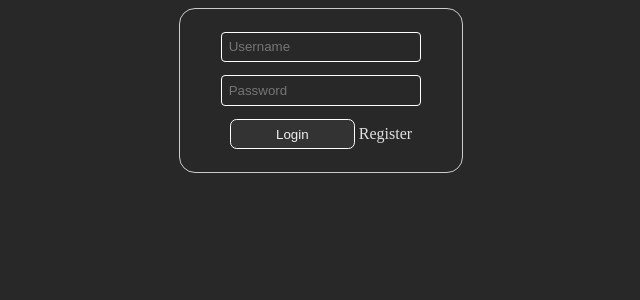
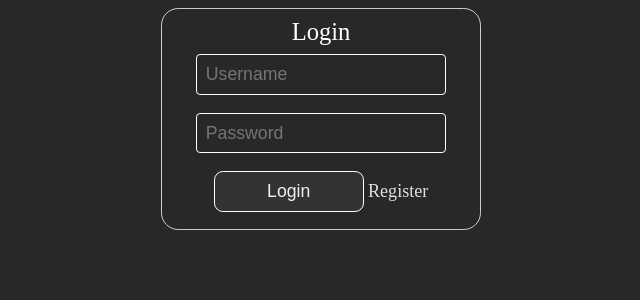
Before and after one commit to krishnams0ni/ViziMed, a Flask app: page / in a window 1280 px wide. Shown: the top 300 px of the page, without its empty margins (319-959 px from the left). Run offline with Flask 3, Linux system fonts and the light colour scheme.

Commit message:
Minor visual changes

```diff
--- a/routes.py
+++ b/routes.py
@@ -11,7 +11,6 @@ def register_routes(app):
             flash("You are already logged in")
             return redirect(url_for('dashboard'))
         else:
-            flash("Welcome back!")
             return render_template("login.html")
 
     @app.route('/login', methods=['POST', 'GET'])
@@ -28,13 +27,10 @@ def register_routes(app):
                 return redirect(url_for('dashboard'))
             else:
                 flash("Invalid credentials")
-        else:
-            flash("Welcome back!")
         return render_template("login.html")
 
     @app.route('/register', methods=['POST', 'GET'])
     def register():
-        flash("Welcome!")
         if request.method == 'POST':
             username = request.form.get("username")
             password = request.form.get("password")
--- a/static/base.css
+++ b/static/base.css
@@ -1,6 +1,7 @@
 body {
     background-color: #282828;
     color: white;
+    font-size: 1.025em;
 }
 
 .flash {
--- a/static/dashboard.css
+++ b/static/dashboard.css
@@ -8,7 +8,7 @@
 .card {
     border: 2px solid #e7e7e7;
     border-radius: 4px;
-    padding: .5rem;
+    padding: 0 .5rem;
 }
 
 form div {
--- a/static/login_register.css
+++ b/static/login_register.css
@@ -1,7 +1,11 @@
+* {
+    font-size: 1.025em;
+}
+
 form {
     margin: 0 auto;
-    width: 250px;
-    padding: 1em;
+    width: 300px;
+    padding: 0.5em;
     border: 1px solid #CCC;
     border-radius: 1em;
     text-align: center;
@@ -15,7 +19,7 @@ div {
 }
 
 input {
-    width: 200px;
+    width: 250px;
     padding: 0.5em;
     margin: 0.5em 0;
 }
@@ -37,3 +41,8 @@ a {
     display: inline-block;
     text-decoration: none;
 }
+
+.title {
+    font-size: 1.5rem;
+    margin: 0
+}
--- a/templates/dashboard.html
+++ b/templates/dashboard.html
@@ -3,7 +3,7 @@
 {% block content %}
     <link rel="stylesheet" href="{{ url_for('static', filename='dashboard.css') }}">
     {% if not info %}
-        <p>No patients found.</p>
+        <p style="font-size: 1.2rem; margin: 1rem 0;">No patients found.</p>
     {% endif %}
 
     <div class="cards">
--- a/templates/login.html
+++ b/templates/login.html
@@ -15,7 +15,9 @@
     {% endwith %}
 </div>
 
+
 <form action="/login" method="post">
+    <p class="title">Login</p>
     <input type="text" name="username" id="username" placeholder="Username">
     <input type="password" name="password" id="password" placeholder="Password">
     <input type="submit" value="Login">
--- a/templates/register.html
+++ b/templates/register.html
@@ -16,6 +16,7 @@
 </div>
 
 <form action="/register" method="post">
+    <p class="title">Register</p>
     <input type="text" name="username" id="username" placeholder="Username">
     <input type="password" name="password" id="password" placeholder="Password">
     <input type="password" name="confirm_password" id="confirm_password" placeholder="Confirm Password">
```
